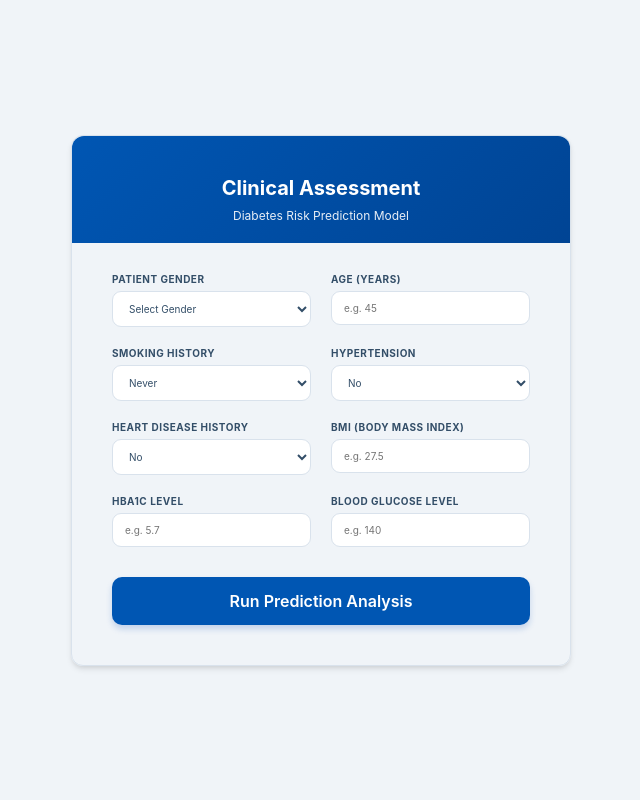
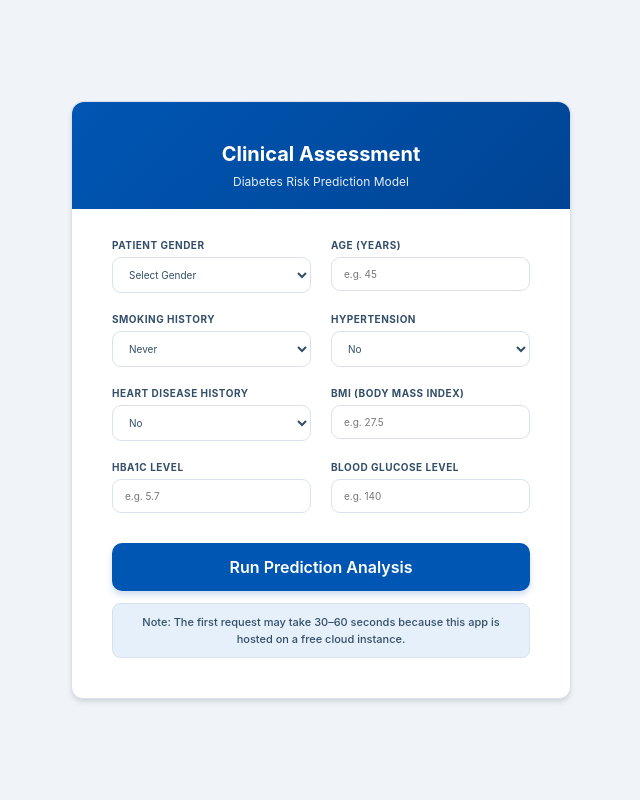
Before and after one commit to Maniyar07/ML-Diabetes-Detection-System, a Flask app: page / in a window 1280 px wide. Shown: the whole page, without its empty margins (319-959 px from the left). Run offline with Flask 3, Linux system fonts and the light colour scheme.

Commit message:
Add Render cold start note

```diff
--- a/static/style.css
+++ b/static/style.css
@@ -7,6 +7,10 @@
     --bg-color: #F0F4F8;            /* The new Body Background */
     --text-main: #334E68;           /* Dark Blue-Gray (better than black) */
     --border-color: #D9E2EC;         /* Softer border */
+    --card-bg: #FFFFFF;
+    --text-muted: #66788A;
+    --success-color: #1E8E3E;
+    --danger-color: #D93025;
 }
 
 * {
@@ -23,7 +27,7 @@ body {
     justify-content: center;
     align-items: center;
     min-height: 100vh;
-    padding: 30 px;
+    padding: 30px;
 }
 
 /* --- Container & Cards --- */
@@ -188,3 +192,17 @@ body {
     .full-width { grid-column: span 1; }
     .card { padding: 25px; }
 }
+
+/* --- Render Free Tier Note --- */
+.cold-start-note {
+    margin-top: 12px;
+    padding: 10px 12px;
+    font-size: 11px;
+    font-weight: 500;
+    line-height: 1.5;
+    text-align: center;
+    color: var(--text-main);
+    background-color: var(--accent-bg);
+    border: 1px solid var(--border-color);
+    border-radius: 8px;
+}
--- a/templates/index.html
+++ b/templates/index.html
@@ -75,6 +75,9 @@
 
                     <div class="full-width">
                         <button type="submit" class="btn-submit">Run Prediction Analysis</button>
+                        <p class="cold-start-note">
+                            Note: The first request may take 30–60 seconds because this app is hosted on a free cloud instance.
+                        </p>
                     </div>
                 </div>
             </form>
```
